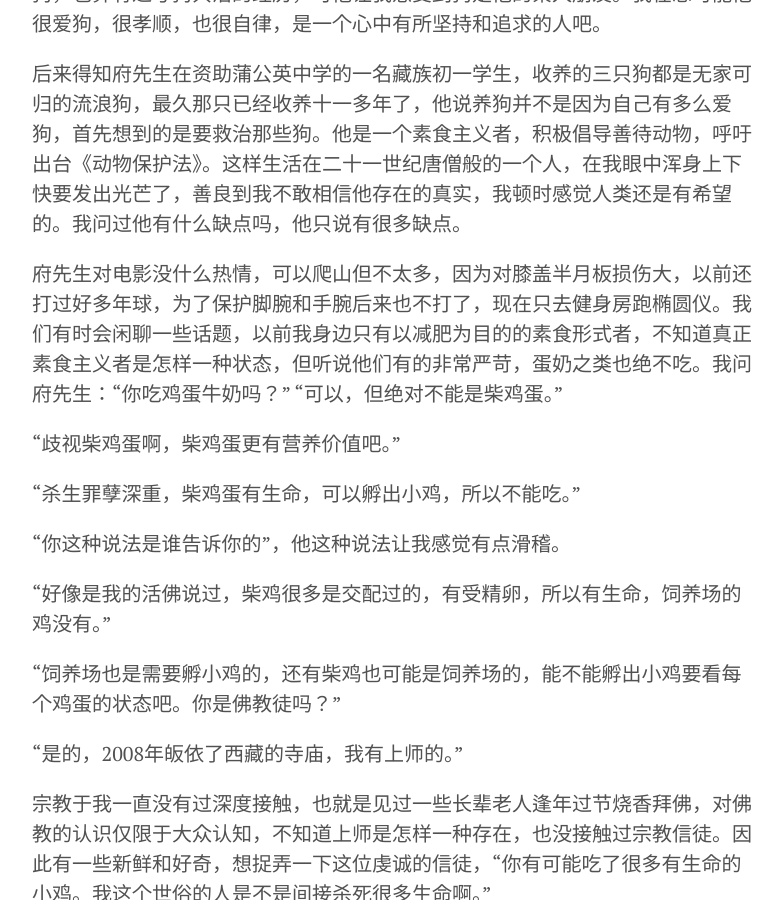
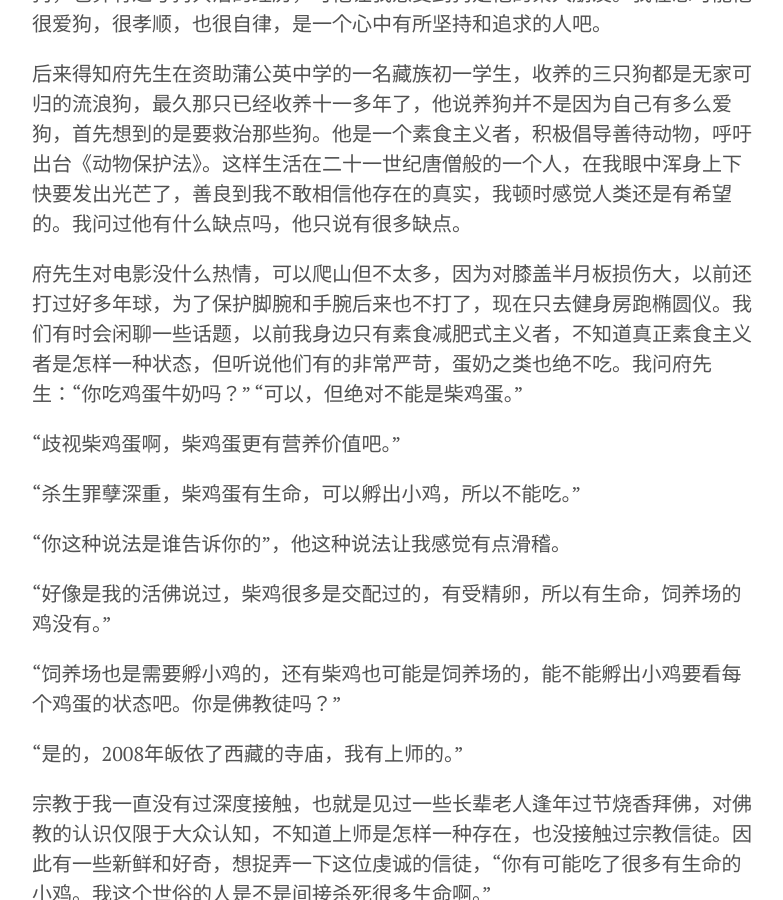
Before and after one commit to zdsh/zdsh.github.io, a Jekyll site: the page built from _posts/2017-02-09-la-ma-jiao.md, in a window 1280 px wide and 900 px high, scrolled down 663 px. Shown: the whole window, without its empty margins (248-1031 px from the left). Built offline with Jekyll 4.4.1, drawn with Linux system fonts in a browser that asks for light colours; nearby versions of some CDN libraries; our own code applies the rules of GitHub Pages for plain Markdown files.

Commit message:
Update 2017-02-09-la-ma-jiao.md

```diff
--- a/_posts/2017-02-09-la-ma-jiao.md
+++ b/_posts/2017-02-09-la-ma-jiao.md
@@ -4,7 +4,7 @@
 
 后来得知府先生在资助蒲公英中学的一名藏族初一学生，收养的三只狗都是无家可归的流浪狗，最久那只已经收养十一多年了，他说养狗并不是因为自己有多么爱狗，首先想到的是要救治那些狗。他是一个素食主义者，积极倡导善待动物，呼吁出台《动物保护法》。这样生活在二十一世纪唐僧般的一个人，在我眼中浑身上下快要发出光芒了，善良到我不敢相信他存在的真实，我顿时感觉人类还是有希望的。我问过他有什么缺点吗，他只说有很多缺点。
 
-府先生对电影没什么热情，可以爬山但不太多，因为对膝盖半月板损伤大，以前还打过好多年球，为了保护脚腕和手腕后来也不打了，现在只去健身房跑椭圆仪。我们有时会闲聊一些话题，以前我身边只有以减肥为目的的素食形式者，不知道真正素食主义者是怎样一种状态，但听说他们有的非常严苛，蛋奶之类也绝不吃。我问府先生：“你吃鸡蛋牛奶吗？”
+府先生对电影没什么热情，可以爬山但不太多，因为对膝盖半月板损伤大，以前还打过好多年球，为了保护脚腕和手腕后来也不打了，现在只去健身房跑椭圆仪。我们有时会闲聊一些话题，以前我身边只有素食减肥式主义者，不知道真正素食主义者是怎样一种状态，但听说他们有的非常严苛，蛋奶之类也绝不吃。我问府先生：“你吃鸡蛋牛奶吗？”
 “可以，但绝对不能是柴鸡蛋。”
 
 “歧视柴鸡蛋啊，柴鸡蛋更有营养价值吧。”
```
